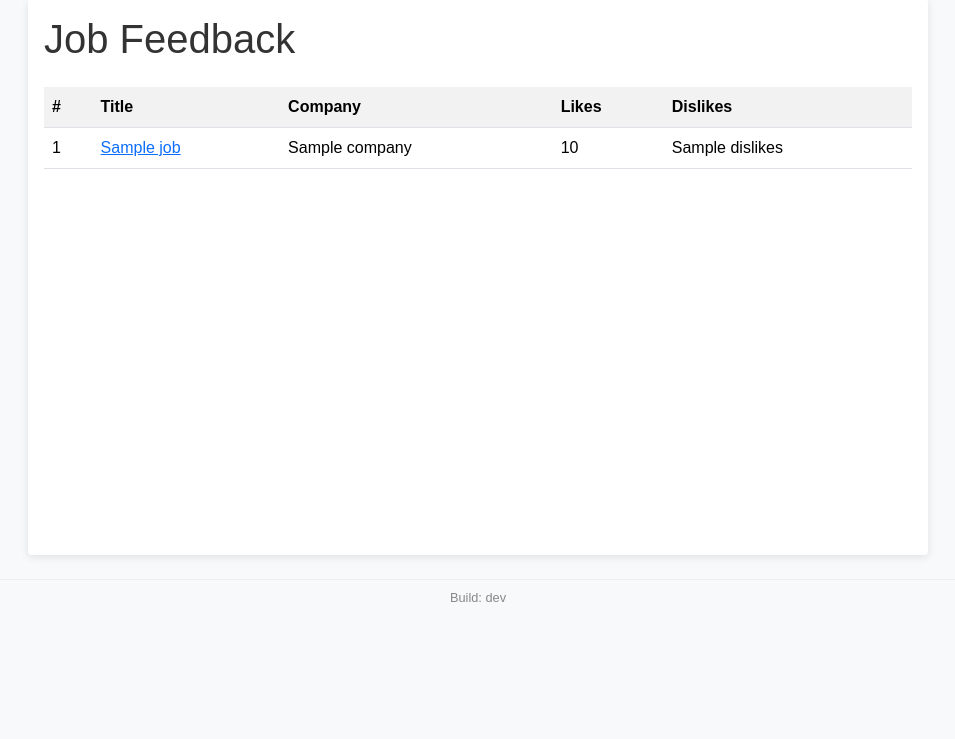
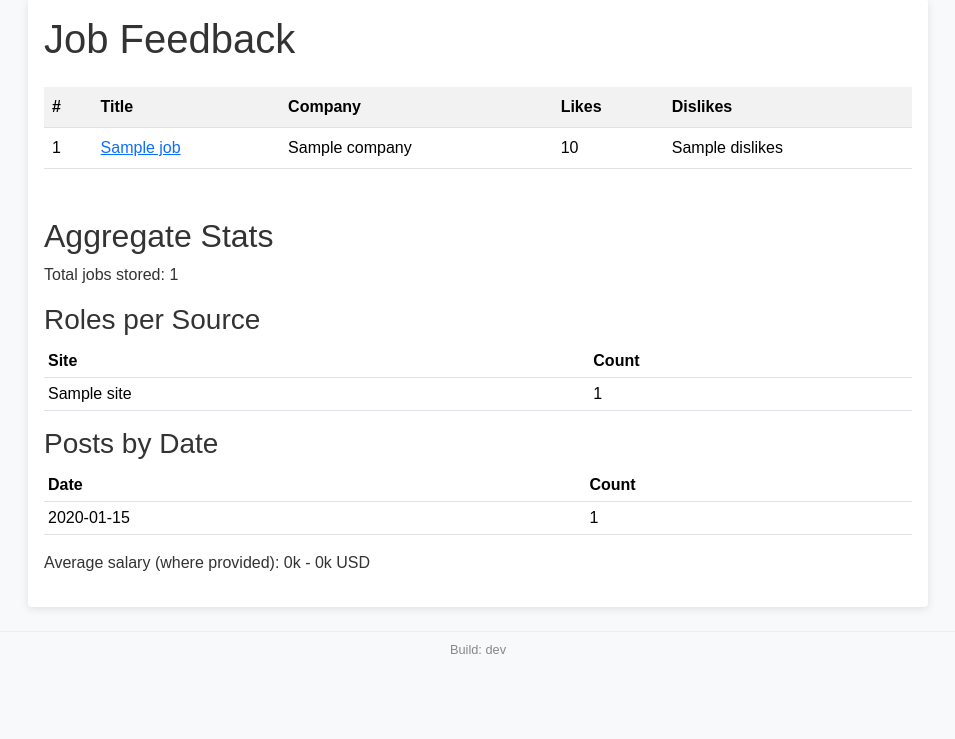
Before and after one commit to mullinmax/job-search, a FastAPI app: template app/templates/stats.html in a window 1280 px wide. Shown: the part 113-852 px from the top of the page, without its empty margins (162-1117 px from the left). Before the commit the page ends 715 px from the top, so only its background shows below. Run offline with FastAPI, Linux system fonts and the light colour scheme; the template is opened without the code that fills it: most values are stand-ins (such as "Sample title", 1, 10 or a date in 2020).

Commit message:
Add aggregate job stats

```diff
--- a/app/main.py
+++ b/app/main.py
@@ -146,6 +146,35 @@ def list_jobs_by_feedback() -> List[Dict]:
     return [dict(zip(columns, r)) for r in rows]
 
 
+def aggregate_job_stats() -> Dict:
+    """Return aggregate statistics about the stored jobs."""
+    conn = sqlite3.connect(DATABASE)
+    cur = conn.cursor()
+
+    cur.execute("SELECT COUNT(*) FROM jobs")
+    total_jobs = cur.fetchone()[0]
+
+    cur.execute("SELECT site, COUNT(*) FROM jobs GROUP BY site")
+    by_site = {site: count for site, count in cur.fetchall()}
+
+    cur.execute("SELECT date_posted, COUNT(*) FROM jobs GROUP BY date_posted")
+    by_date = {date: count for date, count in cur.fetchall()}
+
+    cur.execute(
+        "SELECT AVG(min_amount), AVG(max_amount) FROM jobs WHERE min_amount IS NOT NULL AND max_amount IS NOT NULL"
+    )
+    avg_min, avg_max = cur.fetchone()
+
+    conn.close()
+    return {
+        "total_jobs": total_jobs,
+        "by_site": by_site,
+        "by_date": by_date,
+        "avg_min_pay": avg_min or 0,
+        "avg_max_pay": avg_max or 0,
+    }
+
+
 def increment_rating_count(job_id: int) -> None:
     """Increment the rating count for a job."""
     conn = sqlite3.connect(DATABASE)
@@ -266,7 +295,10 @@ def feedback(job_id: int = Form(...), liked: int = Form(...), reason: str = Form
 @app.get("/stats", response_class=HTMLResponse)
 def stats(request: Request):
     jobs = list_jobs_by_feedback()
-    return templates.TemplateResponse("stats.html", {"request": request, "jobs": jobs})
+    agg = aggregate_job_stats()
+    return templates.TemplateResponse(
+        "stats.html", {"request": request, "jobs": jobs, "stats": agg}
+    )
 
 
 def cleanup_jobs() -> int:
--- a/app/templates/stats.html
+++ b/app/templates/stats.html
@@ -14,4 +14,25 @@
   </tr>
   {% endfor %}
 </table>
+
+<h2 class="mt-5">Aggregate Stats</h2>
+<p>Total jobs stored: {{ stats.total_jobs }}</p>
+
+<h3>Roles per Source</h3>
+<table class="table table-sm">
+  <tr><th>Site</th><th>Count</th></tr>
+  {% for site, count in stats.by_site.items() %}
+  <tr><td>{{ site }}</td><td>{{ count }}</td></tr>
+  {% endfor %}
+</table>
+
+<h3>Posts by Date</h3>
+<table class="table table-sm">
+  <tr><th>Date</th><th>Count</th></tr>
+  {% for date, count in stats.by_date.items() %}
+  <tr><td>{{ date }}</td><td>{{ count }}</td></tr>
+  {% endfor %}
+</table>
+
+<p>Average salary (where provided): {{ format_salary(stats.avg_min_pay, stats.avg_max_pay, 'USD') }}</p>
 {% endblock %}
```
Also changed, not shown: tests/test_main.py (+52 -0 lines).
